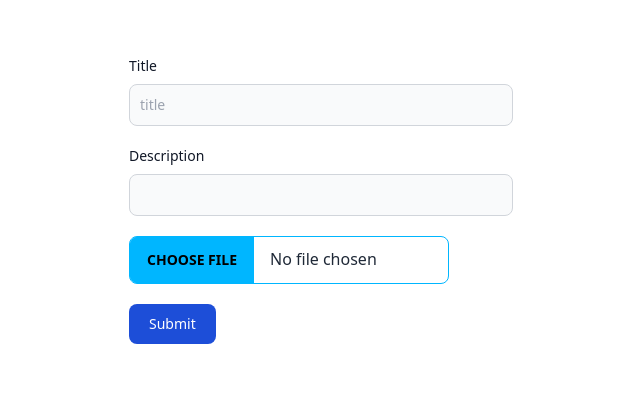
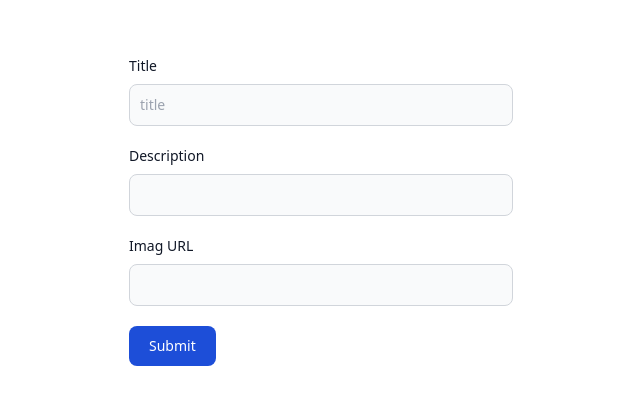
Before and after one commit to ahmedmansour200/Post, a React (Vite) app: page /addpost in a window 1280 px wide. Shown: the part 104-508 px from the top of the page, without its empty margins (319-959 px from the left). Built offline with nearby package versions, Linux system fonts and the light colour scheme; no server answers; data requests are answered from the project's data file.

Commit message:
edit add post

```diff
--- a/src/App.jsx
+++ b/src/App.jsx
@@ -1,4 +1,4 @@
-import { useState } from 'react'
+import { useEffect, useState } from 'react'
 import reactLogo from './assets/react.svg'
 import viteLogo from '/vite.svg'
 import './App.css'
@@ -10,12 +10,41 @@ import AddPost from './componantes/AddPost'
 
 
 function App() {
+
+  const [posts, setPosts] = useState([]);
+  const [users, setUsers] = useState({});
+
+  useEffect(() => {
+    // Fetch all posts
+    fetch('http://localhost:3000/posts')
+      .then(response => response.json())
+      .then(data => setPosts(data))
+      .catch(error => console.error('Error fetching posts:', error));
+
+    // Fetch all users
+    fetch('http://localhost:3000/users')
+      .then(response => response.json())
+      .then(data => {
+        const usersMap = data.reduce((acc, user) => {
+          acc[user.id] = user.userName;
+          return acc;
+        }, {});
+        setUsers(usersMap);
+      })
+      .catch(error => console.error('Error fetching users:', error));
+  }, []);
+
+  const handleAddPost = (newPost) => {
+    setPosts([...posts, newPost]);
+  };
   return (
     <>
   <Routes>
-  <Route path="/" element={<Home/>}></Route>
+  <Route path="/" element={<Home
+   posts={posts} users={users} />}></Route>
     <Route path="/login" element={<Login/>}></Route>
-    <Route path="/addpost" element={<AddPost/>}></Route>
+    <Route path="/addpost" element={<AddPost
+    onAdd={handleAddPost} />}></Route>
   </Routes>
     </>
       )
--- a/src/componantes/AddPost.jsx
+++ b/src/componantes/AddPost.jsx
@@ -1,21 +1,56 @@
-import React from 'react'
+import React, { useState } from 'react'
 
-export default function AddPost() {
+export default function AddPost({ onAdd }) {
+
+  const [imageUrl, setImageUrl] = useState('');
+  const [title, setTitle] = useState('');
+  const [description, setDescription] = useState('');
+  const [userId, setUserId] = useState(1);
+
+  const handleSubmit = async (e) => {
+    e.preventDefault();
+    const newPost = { imageUrl,title, description, userId };
+
+    try {
+      const response = await fetch('http://localhost:3000/posts', {
+        method: 'POST',
+        headers: {
+          'Content-Type': 'application/json'
+        },
+        body: JSON.stringify(newPost)
+      });
+
+      if (response.ok) {
+        const createdPost = await response.json();
+        onAdd(createdPost);
+        setImageUrl('');
+        setTitle('');
+        setDescription('');
+        setUserId(1);
+      } else {
+        console.error('Error creating post');
+      }
+    } catch (error) {
+      console.error('Error creating post:', error);
+    }
+  };
 
 return (
 
-<form class="max-w-sm mx-auto mt-40">
+<form onSubmit={handleSubmit} class="max-w-sm mx-auto mt-40">
   <div class="mb-5">
     <label for="title" class="block mb-2 text-sm font-medium text-gray-900 dark:text-white">Title</label>
-    <input type="text" id="title" class="bg-gray-50 border border-gray-300 text-gray-900 text-sm rounded-lg focus:ring-blue-500 focus:border-blue-500 block w-full p-2.5 dark:bg-gray-700 dark:border-gray-600 dark:placeholder-gray-400 dark:text-white dark:focus:ring-blue-500 dark:focus:border-blue-500" placeholder="title" required />
+    <input type="text"  value={title} onChange={(e) => setTitle(e.target.value)} id="title" class="bg-gray-50 border border-gray-300 text-gray-900 text-sm rounded-lg focus:ring-blue-500 focus:border-blue-500 block w-full p-2.5 dark:bg-gray-700 dark:border-gray-600 dark:placeholder-gray-400 dark:text-white dark:focus:ring-blue-500 dark:focus:border-blue-500" placeholder="title" required />
   </div>
   <div class="mb-5">
     <label for="description" class="block mb-2 text-sm font-medium text-gray-900 dark:text-white">Description</label>
-    <input type="text" id="description" class="bg-gray-50 border border-gray-300 text-gray-900 text-sm rounded-lg focus:ring-blue-500 focus:border-blue-500 block w-full p-2.5 dark:bg-gray-700 dark:border-gray-600 dark:placeholder-gray-400 dark:text-white dark:focus:ring-blue-500 dark:focus:border-blue-500" required />
+    <input type="text" value={description} onChange={(e) => setDescription(e.target.value)} id="description" class="bg-gray-50 border border-gray-300 text-gray-900 text-sm rounded-lg focus:ring-blue-500 focus:border-blue-500 block w-full p-2.5 dark:bg-gray-700 dark:border-gray-600 dark:placeholder-gray-400 dark:text-white dark:focus:ring-blue-500 dark:focus:border-blue-500" required />
   </div>
-  <div className='mb-5'>
-  <input type="file" className="file-input file-input-bordered file-input-info w-full max-w-xs" />
+  <div class="mb-5">
+    <label for="imagedUrl" class="block mb-2 text-sm font-medium text-gray-900 dark:text-white">Imag URL</label>
+    <input type="text" value={imageUrl} onChange={(e) => setImageUrl(e.target.value)} id="imagedUrl" class="bg-gray-50 border border-gray-300 text-gray-900 text-sm rounded-lg focus:ring-blue-500 focus:border-blue-500 block w-full p-2.5 dark:bg-gray-700 dark:border-gray-600 dark:placeholder-gray-400 dark:text-white dark:focus:ring-blue-500 dark:focus:border-blue-500" required />
   </div>
+
   <button type="submit" class="text-white bg-blue-700 hover:bg-blue-800 focus:ring-4 focus:outline-none focus:ring-blue-300 font-medium rounded-lg text-sm w-full sm:w-auto px-5 py-2.5 text-center dark:bg-blue-600 dark:hover:bg-blue-700 dark:focus:ring-blue-800">Submit</button>
 </form>
 
--- a/src/componantes/Home.jsx
+++ b/src/componantes/Home.jsx
@@ -1,30 +1,9 @@
-import React, { useEffect, useState } from 'react'
+
 import Navbar from './Navbar'
 import CardPost from './CardPost'
 
-export default function Home() {
-  const [posts, setPosts] = useState([]);
-  const [users, setUsers] = useState({});
+export default function Home({posts , users}) {
 
-  useEffect(() => {
-    // Fetch all posts
-    fetch('http://localhost:3000/posts')
-      .then(response => response.json())
-      .then(data => setPosts(data))
-      .catch(error => console.error('Error fetching posts:', error));
-
-    // Fetch all users
-    fetch('http://localhost:3000/users')
-      .then(response => response.json())
-      .then(data => {
-        const usersMap = data.reduce((acc, user) => {
-          acc[user.id] = user.userName;
-          return acc;
-        }, {});
-        setUsers(usersMap);
-      })
-      .catch(error => console.error('Error fetching users:', error));
-  }, []);
   return (
     <div className='bg-slate-200'>
     <Navbar />
```
